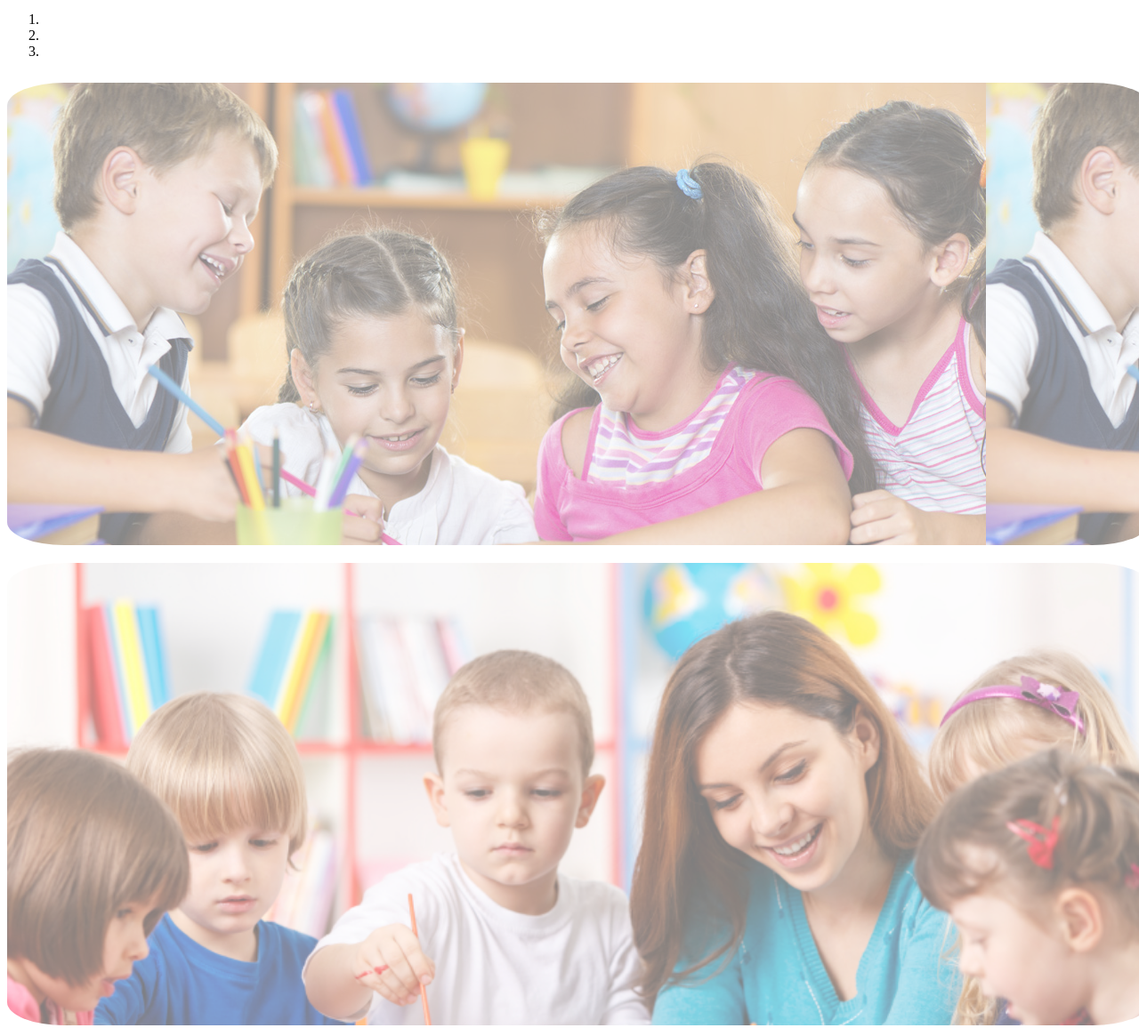
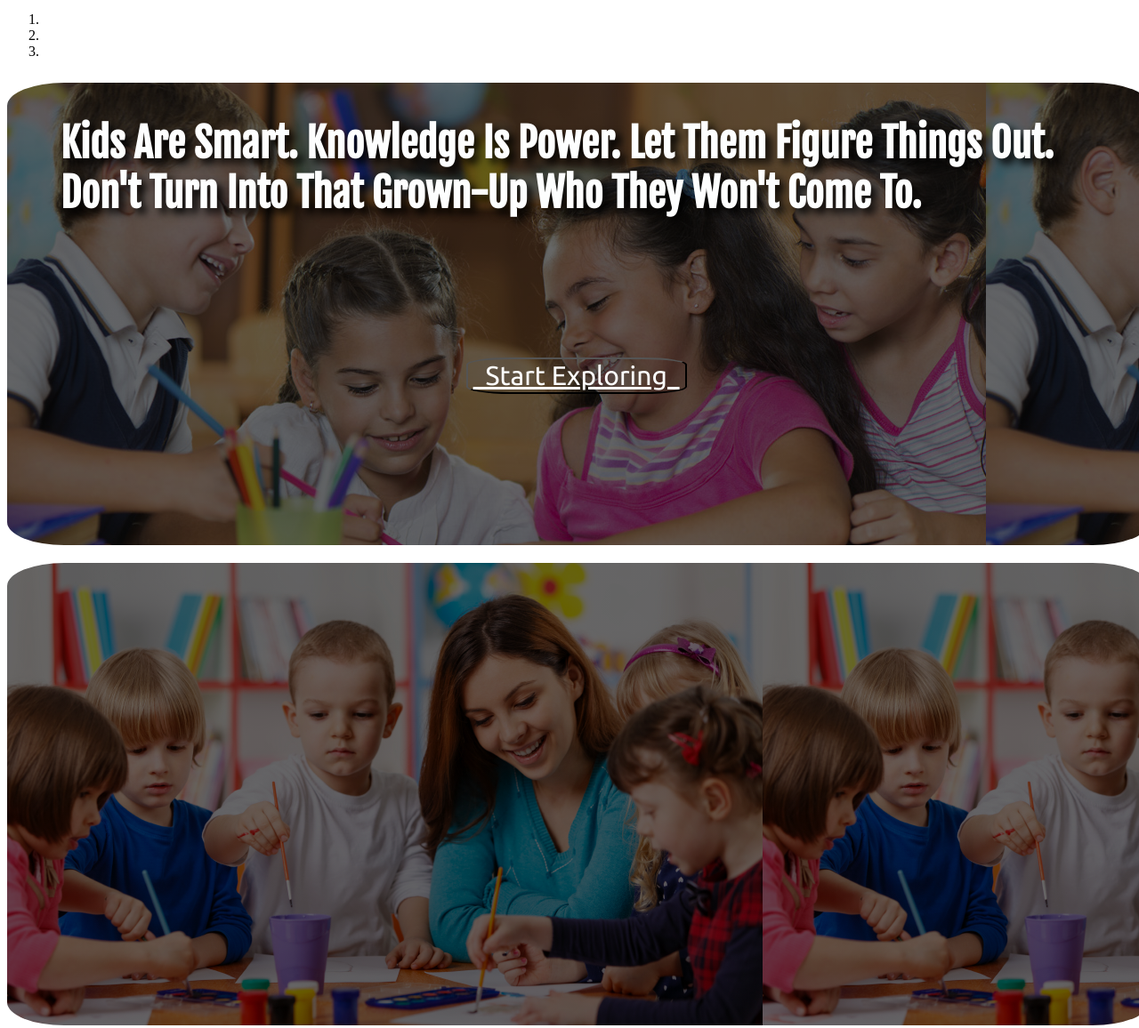
Before and after one commit to abhinaba1080/Angular-MVC-APP, a website: page views/home/homepage.html in a window 1280 px wide. Shown: the part 346-1502 px from the top of the page at 89% size. Drawn offline with Linux system fonts and the light colour scheme; files that its build step writes are made by us from their sources; files whose address does not match are found by name.

Commit message:
corousel commit: Text

```diff
--- a/styles/Carousel-style/carousel.css
+++ b/styles/Carousel-style/carousel.css
@@ -16,30 +16,110 @@
 }
 
 .carousel-inner >#slide1{
-  opacity: 0.5;
-  filter: alpha(opacity=50);
-  background-image: url('../../images/sliding_jumbotron/jumbo1.jpg');
+  background:
+    /* top, transparent red */
+    linear-gradient(
+      rgba(0,0,0,0.6),
+      rgba(0,0,0,0.6)
+    ),
+    /* bottom, image */
+    url('../../images/sliding_jumbotron/jumbo1.jpg');
+
 }
 
 .carousel-inner > #slide2{
-  opacity: 0.5;
-  filter: alpha(opacity=50);
-  background-image: url('../../images/sliding_jumbotron/jumbo2.jpg');
-  background-size: 100%;
+  background:
+    /* top, transparent red */
+    linear-gradient(
+      rgba(0,0,0,0.6),
+      rgba(0,0,0,0.6)
+    ),
+    /* bottom, image */
+    url('../../images/sliding_jumbotron/jumbo2.jpg');
 }
 
 .carousel-inner > #slide3{
-  opacity: 0.5;
-  filter: alpha(opacity=50);
-  background-image: url('../../images/sliding_jumbotron/jumbo3.jpg');
-  background-size: 100%;
+
+  background:
+    /* top, transparent red */
+    linear-gradient(
+      rgba(0,0,0,0.6),
+      rgba(0,0,0,0.6)
+    ),
+    /* bottom, image */
+    url('../../images/sliding_jumbotron/jumbo3.jpg');
 }
 
 
-
-.carousel-inner > .item > img:hover {
+.item > h1 {
+  opacity: 1;
+  font-size:45px;
+  padding-left:50px;
+  font-family: 'Fjalla One', sans-serif;
+  color:#FDFEFE;
+  text-transform: capitalize;
+  text-shadow: 6px 6px 10px #000;
 }
 
+.item > p {
+  opacity: 1;
+  font-size:30px;
+  margin-left:20%;
+  font-family: 'Scheherazade', serif;
+  color:#FDFEFE;
+  text-transform: capitalize;
+  text-shadow: 6px 6px 10px #000;
+  vertical-align: middle;
+}
+
+.item  button {
+  vertical-align:middle;
+  margin-left:40%;
+  margin-top: 10%;
+  font-size: 30px;
+  background-color: transparent;
+    z-index: 1;
+  cursor: pointer;
+  border-radius:20%;
+  shadow: 6px 6px 10px #000;
+  font-family: 'Ubuntu', sans-serif;
+}
+
+.item a {
+
+  color:#FDFEFE; !important;
+}
+
+/* Button key strokes */
+@keyframes bounce {
+	0%, 20%, 60%, 100% {
+		-webkit-transform: translateY(0);
+		transform: translateY(0);
+	}
+
+	40% {
+		-webkit-transform: translateY(-20px);
+		transform: translateY(-20px);
+	}
+
+	80% {
+		-webkit-transform: translateY(-10px);
+		transform: translateY(-10px);
+	}
+}
+
+.item  button:hover{
+  color:white;
+  border: 0px black solid;
+  background-color:#F1948A;
+  transition: background-color 1s ease;
+  animation: bounce 1s;
+}
+
+
+.item a:hover, .item a:focus {
+  text-decoration: none;
+}
 .glyphicon {
     background-color: #566573  ;
     color: white;
--- a/views/home/homepage.html
+++ b/views/home/homepage.html
@@ -1,5 +1,7 @@
 <header>
   <link rel="stylesheet" type="text/css" href="styles/Carousel-style/carousel.css">
+  <link href="https://fonts.googleapis.com/css?family=Fjalla+One" rel="stylesheet">
+  <link href="https://fonts.googleapis.com/css?family=Ubuntu" rel="stylesheet">
 
 		<nav id="header-nav" class="navbar navbar-default">
 			<div class="container">
@@ -101,6 +103,13 @@
             </ol>
             <div class="carousel-inner">
                 <div class="item active" id="slide1">
+                  <h1>
+                    Kids are smart. Knowledge is power. Let them figure things out. </br> Don't turn into that grown-up who they won't come to.
+                  </h1>
+								   <button >
+                     <a href="#"><i class="fa fa-envelope-open-o" aria-hidden="true"></i>&nbsp;&nbsp;Start Exploring&nbsp;&nbsp;</a>
+                   </button>
+
                 </div>
                 <div class="item" id="slide2">
                 </div>
```
